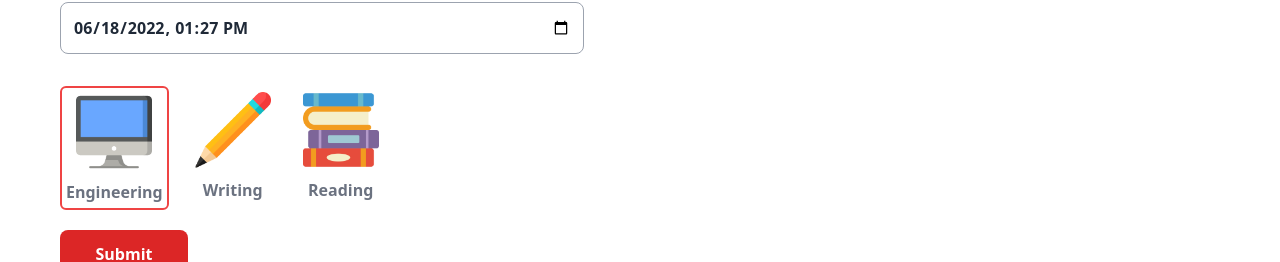
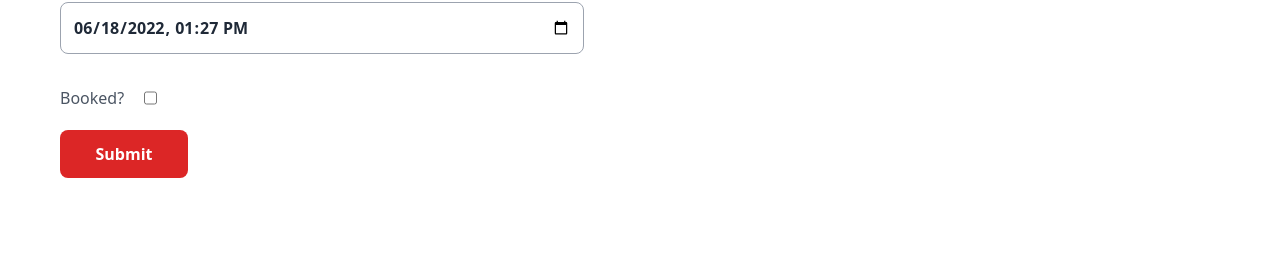
Before and after one commit to MatthewCYLau/engineering-hub-client, a Vue app: page /add-availability in a window 1280 px wide. Shown: the part 506-768 px from the top of the page. Built offline with nearby package versions, Linux system fonts and the light colour scheme; no server answers; the HTML template or start-up script is replaced by a standard one.

Commit message:
Merged local changes with Sam's

```diff
--- a/src/views/AvailabilityForm.vue
+++ b/src/views/AvailabilityForm.vue
@@ -69,13 +69,8 @@
                 />
               </div>
               <div class="flex flex-row flex-wrap gap-5 mt-8 mb-2">
-                <ImageCard
-                  v-for="(theme, index) in themes"
-                  :key="index"
-                  :name="theme"
-                  :onClick="selecTheme"
-                  :isSelected="theme === selectedTheme"
-                />
+                <label for="booked">Booked?</label>
+                <input type="checkbox" id="booked" v-model="booked" />
               </div>
               <button
                 type="submit"
@@ -94,7 +89,6 @@
 <script lang="ts">
 import { defineComponent, computed, reactive, toRefs } from "vue";
 import { useRouter, useRoute } from "vue-router";
-import ImageCard from "../components/ImageCard.vue";
 import { useApiWithAuth } from "../modules/api";
 import { useAuth } from "../modules/auth";
 
@@ -105,7 +99,6 @@ interface CreateAvailabilityPayload {
 }
 
 export default defineComponent({
-  components: { ImageCard },
   props: ["id"],
   setup(props) {
     // loadUser();
```
